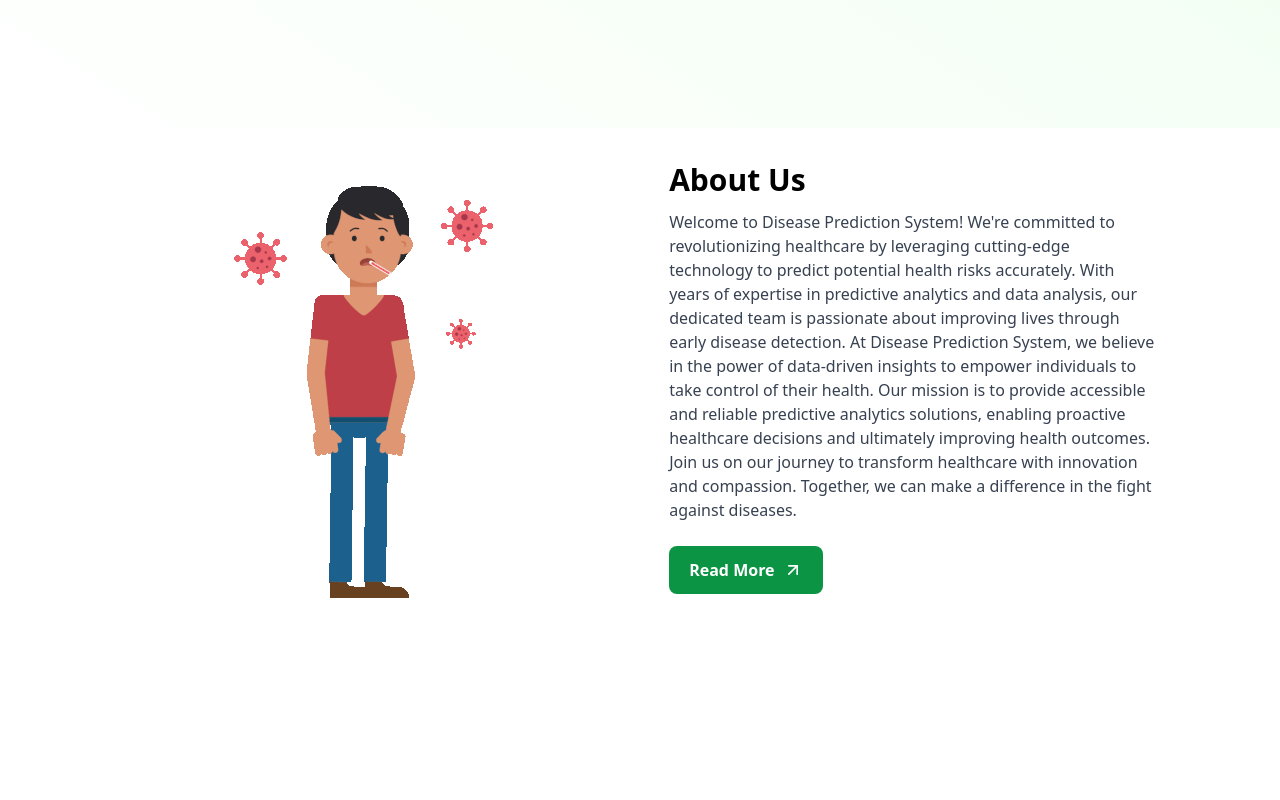
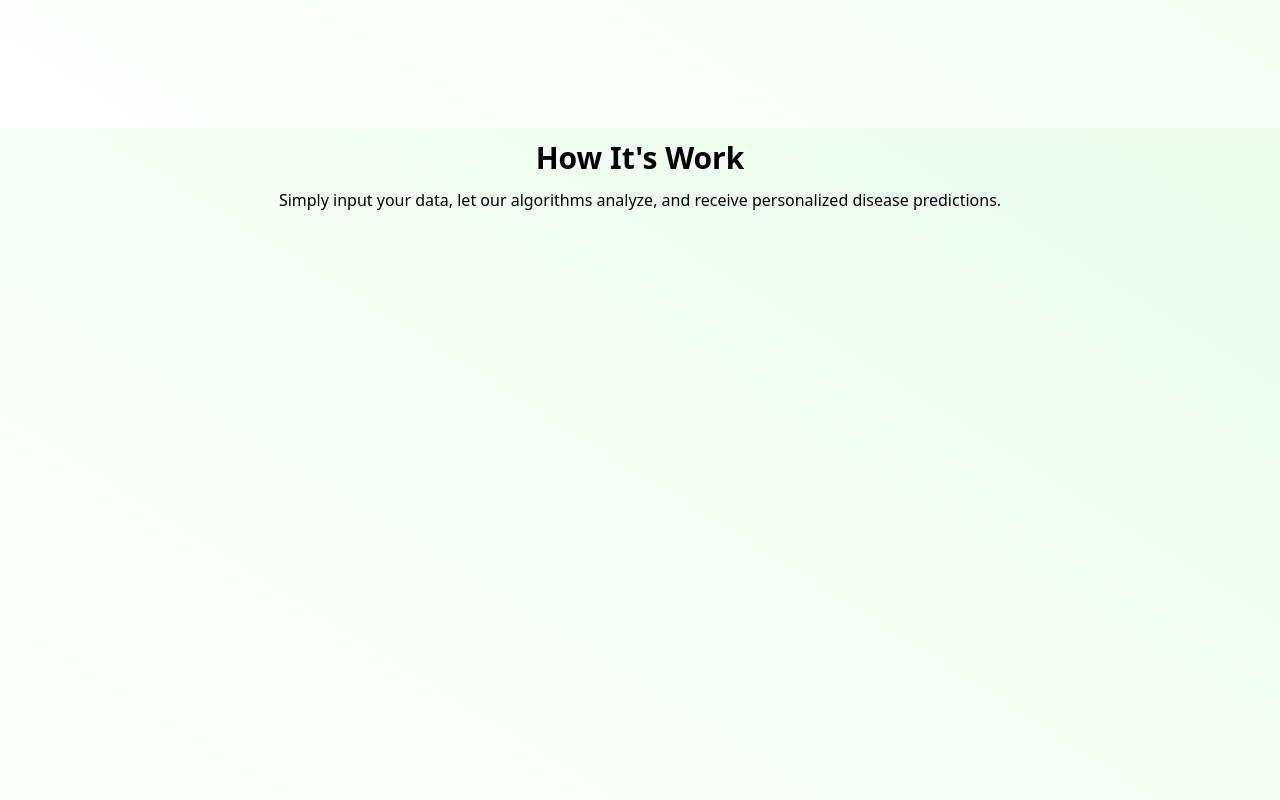
Before and after one commit to uzair-shakeel/Disease-Prediction-System, a React (Vite) app in the folder client/: page / in a window 1280 px wide. Shown: the part 1560-2360 px from the top of the page. Built offline with nearby package versions, Linux system fonts and the light colour scheme.

Commit message:
How it works section added

```diff
--- /dev/null
+++ b/client/src/components/Works.jsx
@@ -0,0 +1,15 @@
+import React from "react";
+
+const Works = () => {
+  return (
+    <section className="bg-gradient-to-tr from-white to-[#eafeeb] min-h-screen px-[8%] text-center">
+      <h1 className="text-3xl font-bold py-3">How It's Work</h1>
+      <p>
+        Simply input your data, let our algorithms analyze, and receive
+        personalized disease predictions.
+      </p>
+    </section>
+  );
+};
+
+export default Works;
--- a/client/src/pages/Home.jsx
+++ b/client/src/pages/Home.jsx
@@ -6,6 +6,7 @@ import { TbRibbonHealth } from "react-icons/tb";
 import { MdOnlinePrediction } from "react-icons/md";
 import { FiArrowUpRight } from "react-icons/fi";
 import { Link } from "react-router-dom";
+import Works from "../components/Works";
 
 const Home = () => {
   // useEffect(() => {
@@ -96,6 +97,8 @@ const Home = () => {
         </div>
       </section>
 
+      <Works />
+
       <section className="bg-gradient-to-tr from-white to-white min-h-screen px-[8%] ">
         <div className="grid grid-cols-2 gap-4">
           <img src={hero} alt="" />
```
Also changed, not shown: client/package.json (+6 -1 lines), 1 other file (tests, documents, lock files or other folders).
